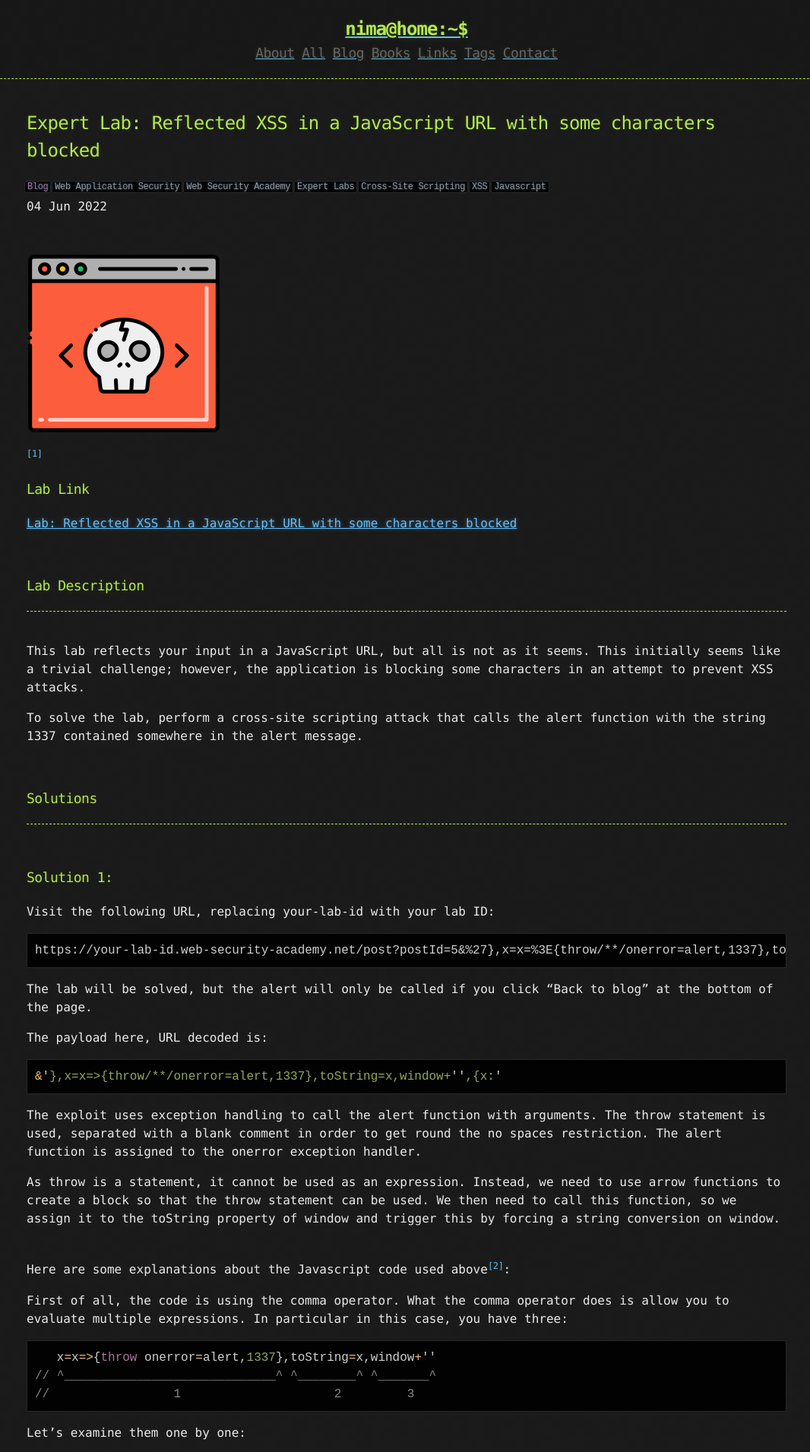
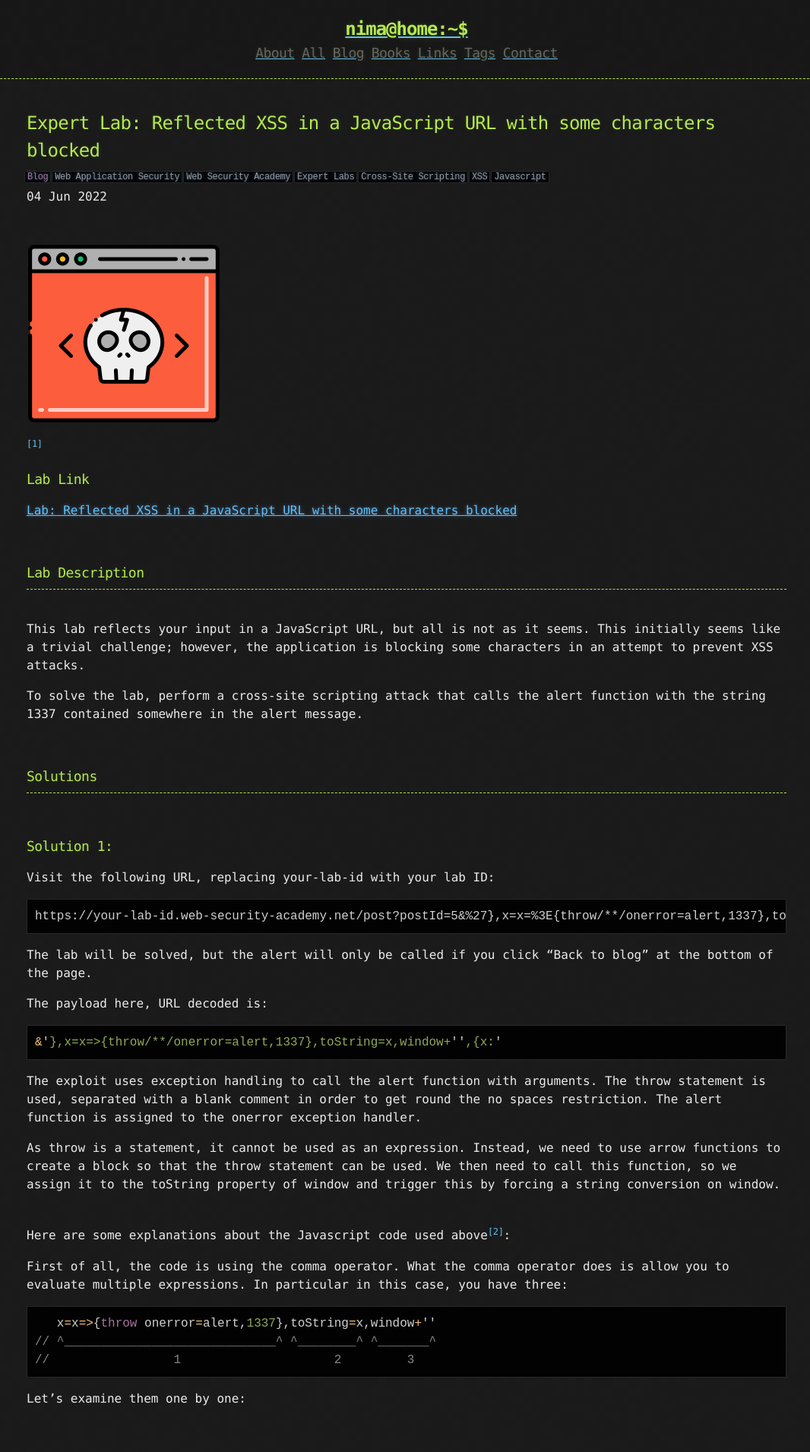
Before and after one commit to CamoCatX/camocatx.github.io, a Jekyll site: the page built from blog/_posts/2022-06-04-expert-lab-reflected-xss-in-a-javascript-url-with-some-characters-blocked.md, in a window 1280 px wide. Shown: the top 1911 px of the page at 76% size, without its empty margins (105-1171 px from the left). Built offline with Jekyll 4.4.1, drawn with Linux system fonts in a browser that asks for light colours.

Commit message:
Fix bottom margin of headers

```diff
--- a/_sass/base.scss
+++ b/_sass/base.scss
@@ -44,7 +44,7 @@ section {
 }
 
 h1, h2, h3, h4, h5, h6 {
-  margin: 0 0 20px;
+  margin: 0 0 7px;
 }
 
 li {
```
